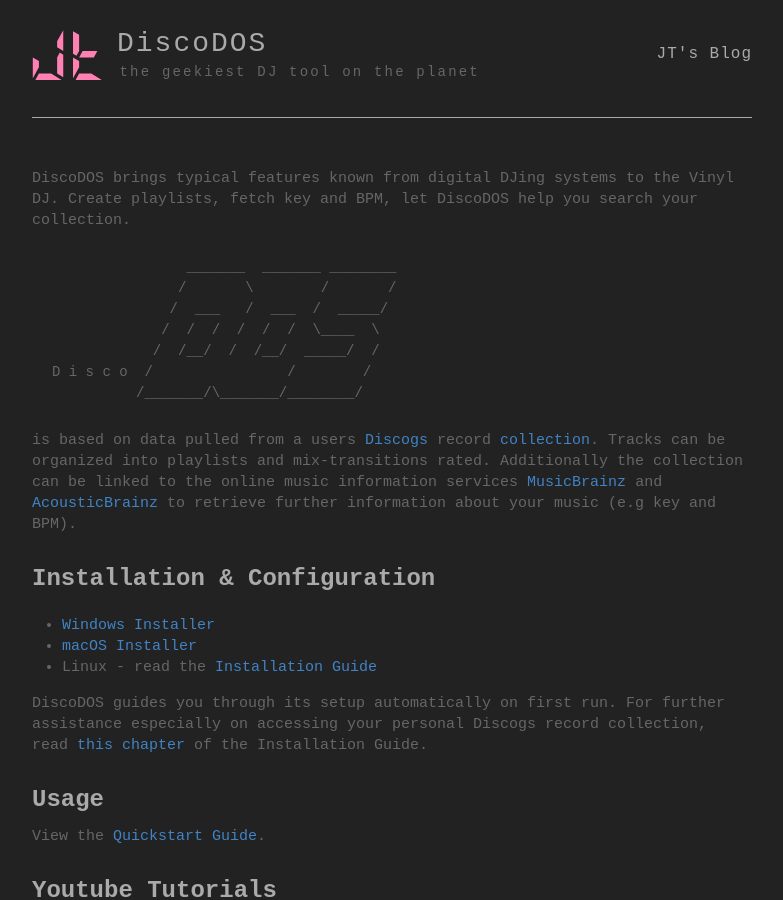
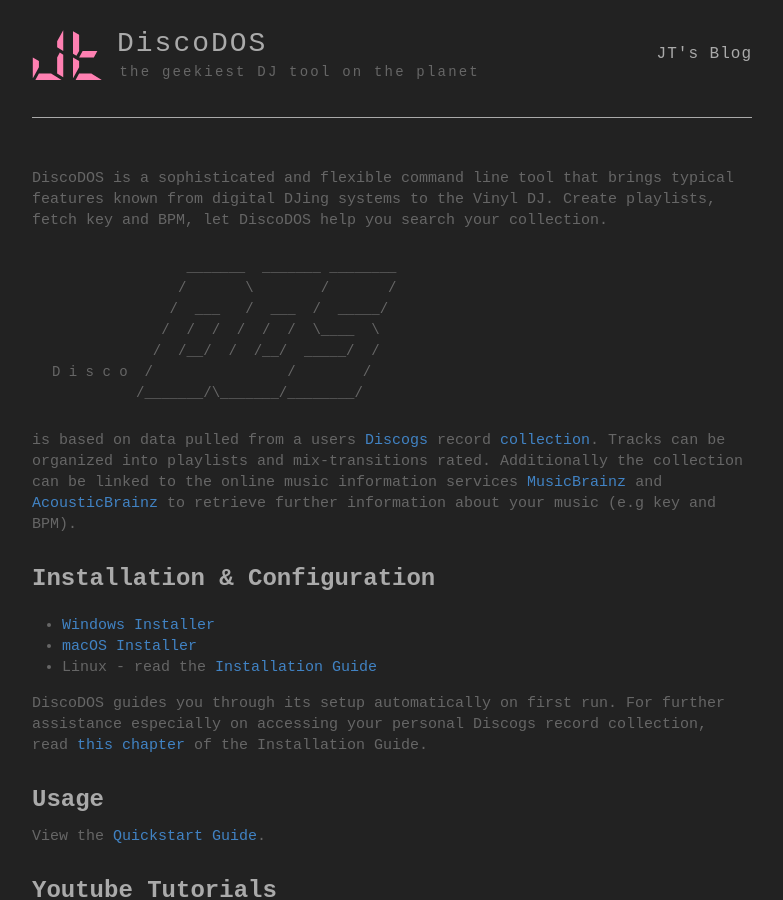
Before and after one commit to JOJ0/discodos, a Jekyll site: the page built from docs/index.md, in a window 1280 px wide and 900 px high. Shown: the whole window, without its empty margins (248-1031 px from the left). Built offline with Jekyll 4.4.1, drawn with Linux system fonts in a browser that asks for light colours; some web fonts are replaced; some of the changed text lies outside the part shown.

Commit message:
ghpages: fix typos in FOSS chapter and refine
first sentence of website

````diff
--- a/docs/index.md
+++ b/docs/index.md
@@ -2,7 +2,7 @@
 layout: page
 ---
 
-DiscoDOS brings typical features known from digital DJing systems to the Vinyl DJ. Create playlists, fetch key and BPM, let DiscoDOS help you search your collection.
+DiscoDOS is a sophisticated and flexible command line tool that brings typical features known from digital DJing systems to the Vinyl DJ. Create playlists, fetch key and BPM, let DiscoDOS help you search your collection.
 
 ```
                 _______  _______ ________
@@ -45,4 +45,4 @@
 
 ## DiscoDOS is FOSS
 
-DiscoDOS is Free and Open Source Software and licensed under the GNU General Public License (GPL3). If you are developer or a tech-interested person, check out the [project repository](https://github.com/JOJ0/discodos) on github.
+DiscoDOS is Free and Open Source Software and licensed under the GNU General Public License (GPL3). If you are a developer or a tech-interested person, check out the [project repository](https://github.com/JOJ0/discodos) on github.
````
